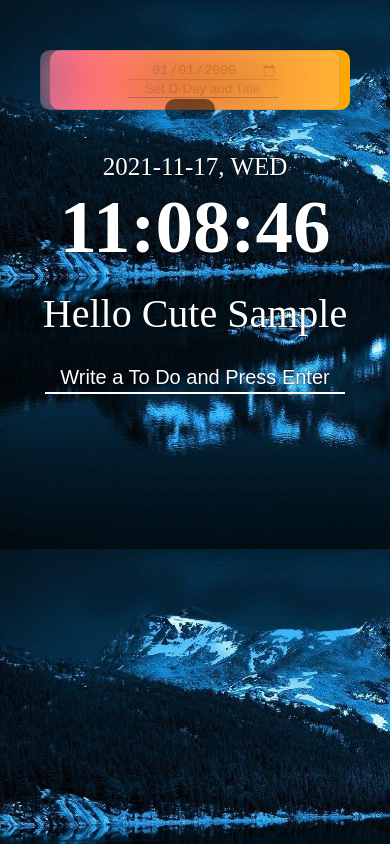
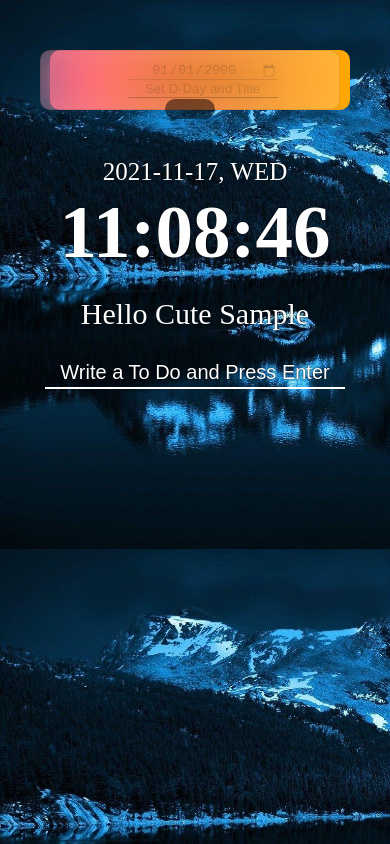
Before and after one commit to llvovll89/Clone.app, a plain HTML site: page index.html in a window 390 px wide. Both pictures are taken after typing "Sample" into the empty fields and a click on the input "Log In". Drawn offline with Linux system fonts and the light colour scheme.

Commit message:
Update greeting.css

```diff
--- a/css/greeting.css
+++ b/css/greeting.css
@@ -7,3 +7,10 @@
     margin-bottom: 20px;
     text-shadow: 0px 0px 2px black;
   }
+
+  @media (max-width: 576px){
+    #greeting {
+      font-size: 30px;
+      margin-bottom: 10px;
+    }
+  }
```
